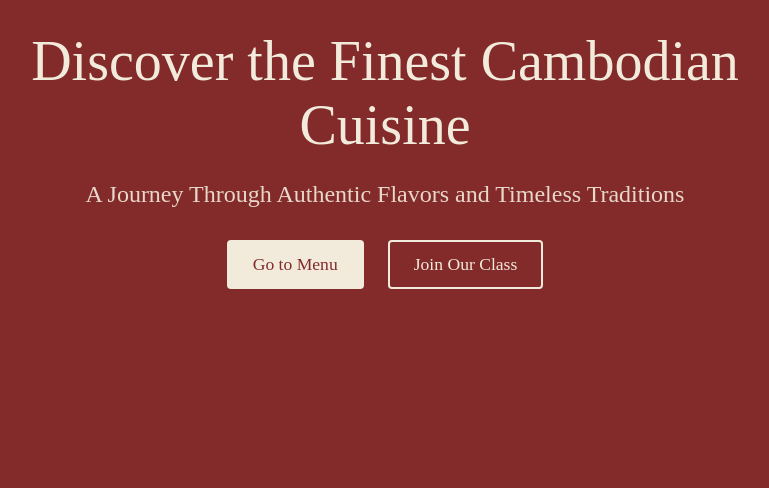
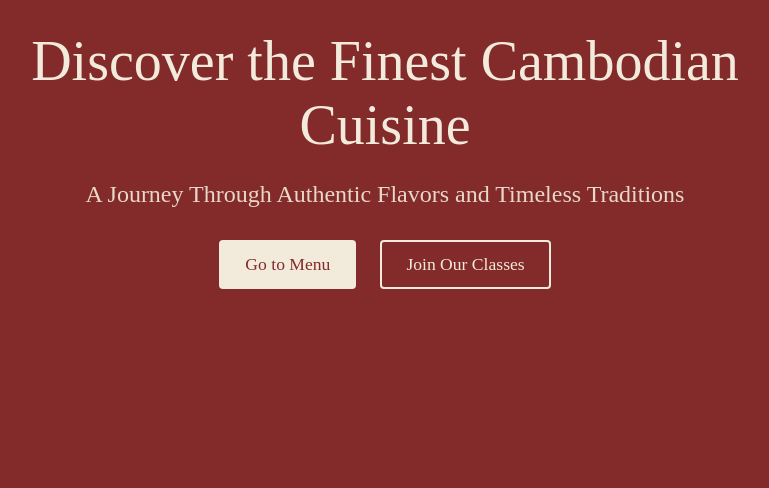
Before and after one commit to kimanheng/romdoul, a Flask app: page / in a window 1280 px wide. Shown: the part 231-719 px from the top of the page, without its empty margins (255-1024 px from the left). Run offline with Flask 2, Linux system fonts and the light colour scheme; some web fonts are replaced.

Commit message:
Update a button

```diff
--- a/templates/index.html
+++ b/templates/index.html
@@ -5,7 +5,7 @@
         <p class="subtitle">A Journey Through Authentic Flavors and Timeless Traditions</p>
         <div class="hero-buttons">
             <a href="{{ url_for('menu') }}" class="btn btn-primary">Go to Menu</a>
-            <a href="{{ url_for('classes') }}" class="btn btn-secondary">Join Our Class</a>
+            <a href="{{ url_for('classes') }}" class="btn btn-secondary">Join Our Classes</a>
         </div>
     </div>
 </div>
```
